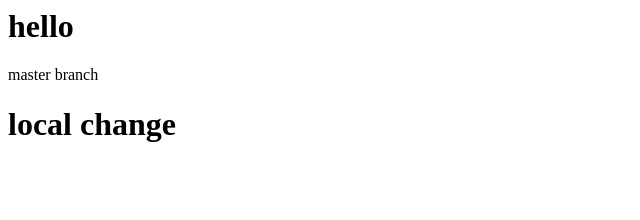
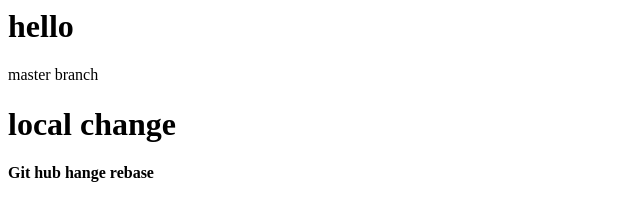
Before and after one commit to Siron999/testRepo, a plain HTML site: page index.html in a window 1280 px wide. Shown: the whole page, without its empty margins (0-640 px from the left). Drawn offline with Linux system fonts and the light colour scheme.

Commit message:
github commit rebase

```diff
--- a/index.html
+++ b/index.html
@@ -1,3 +1,4 @@
 <h1>hello</h1>
 <p>master branch </p>
 <h1>local change</h1>
+<h4>Git hub hange rebase</h4>
```
